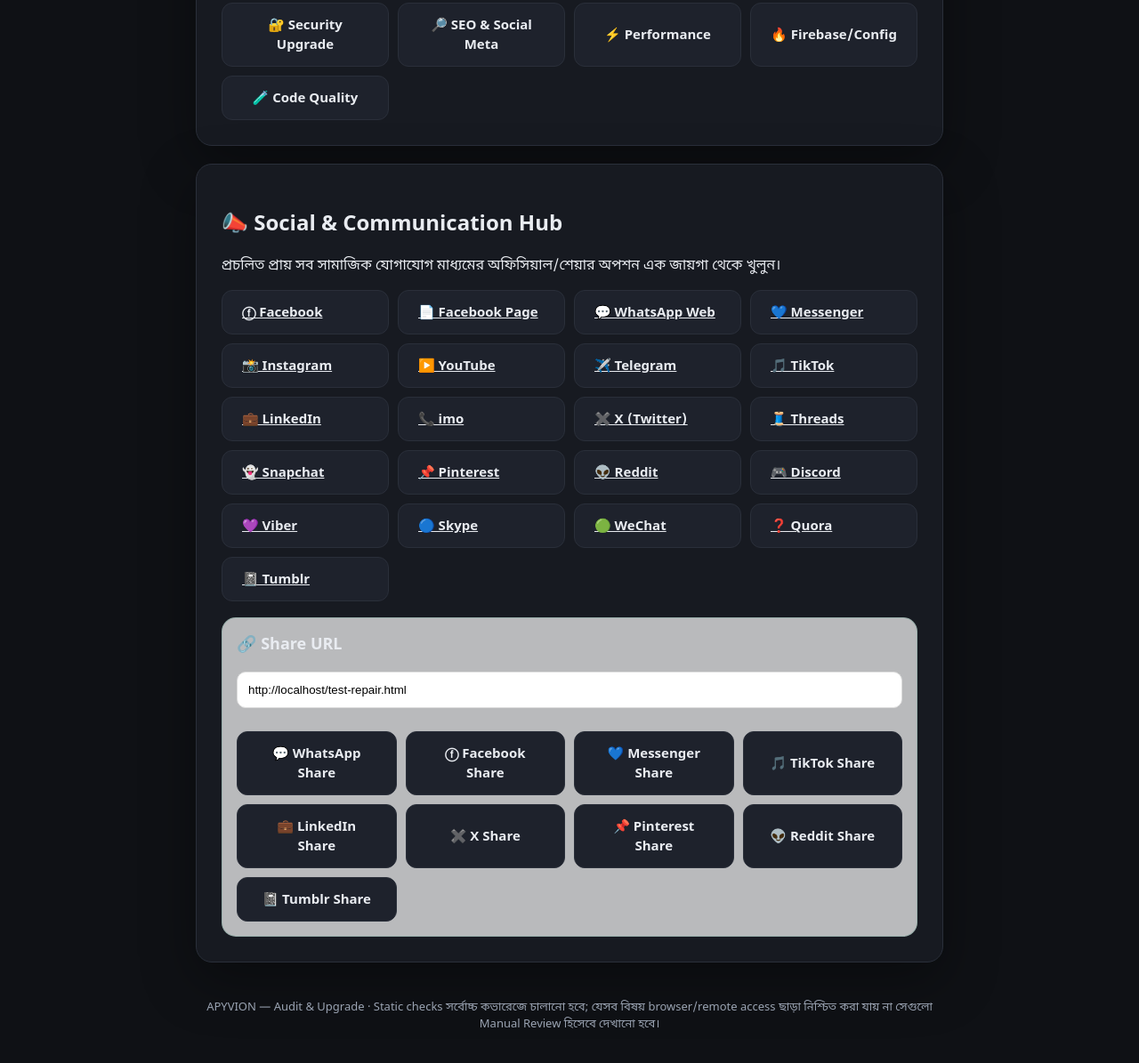
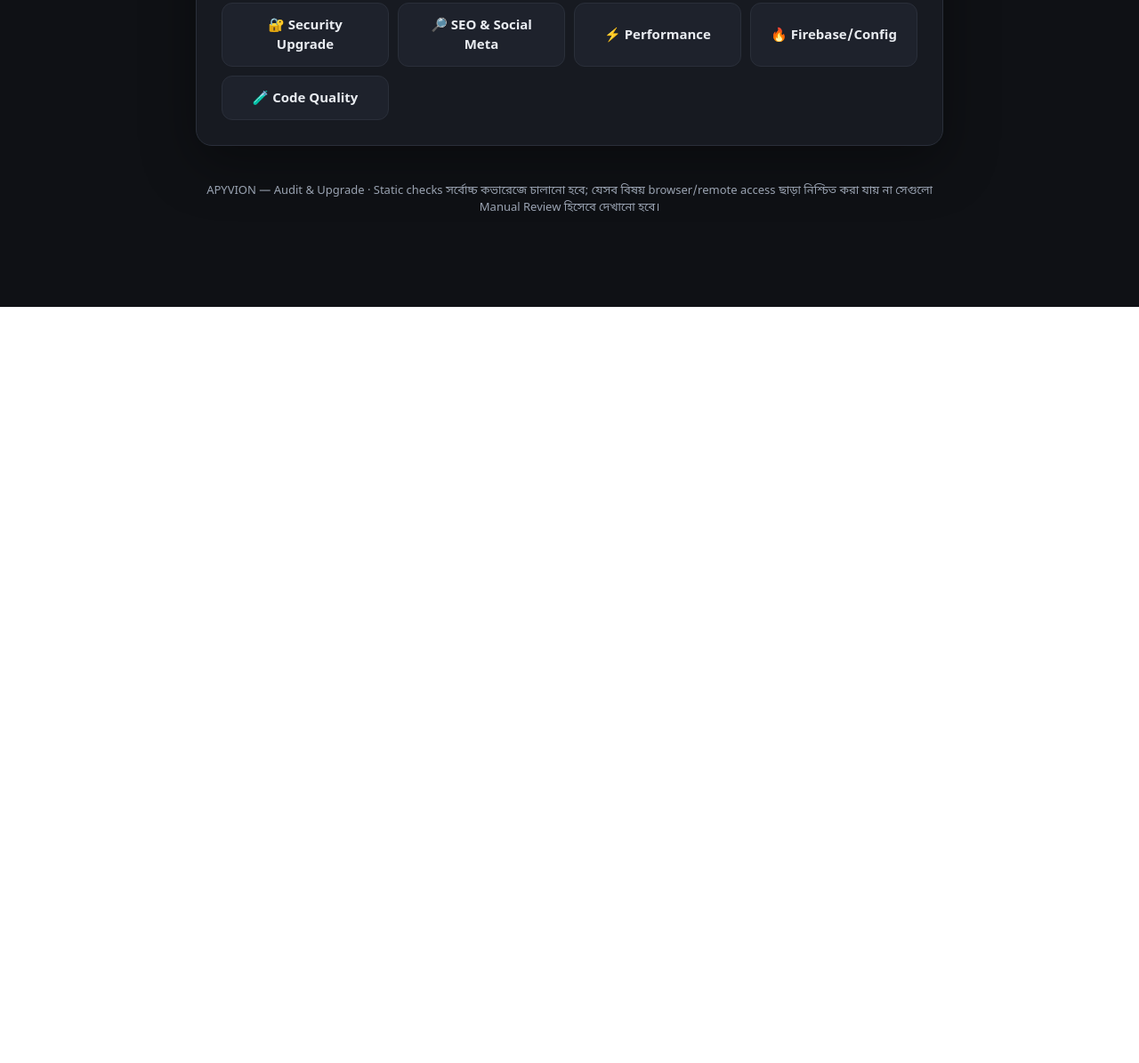
Before and after one commit to muyeedsarker/APYVION, a website with bundled scripts: page test-repair.html in a window 1280 px wide. Shown: the part 746-1941 px from the top of the page at 89% size. After the commit the page ends 1091 px from the top, so only its background shows below. Built offline with nearby package versions, Linux system fonts and the light colour scheme.

Commit message:
scope: remove unrelated social hub from audit

```diff
--- a/test-repair.html
+++ b/test-repair.html
@@ -3,7 +3,7 @@
 <head>
 <meta charset="utf-8">
 <meta name="viewport" content="width=device-width,initial-scale=1">
-<title>APYVION — Audit & Upgrade</title>
+<title>APYVION — Audit &amp; Upgrade</title>
 <meta name="description" content="Link বা ZIP দিন → সমস্যা শনাক্ত → Upgrade/Fix → Retest">
 <link rel="stylesheet" href="assets/style.css">
 <link rel="stylesheet" href="assets/app-builder.css">
@@ -37,53 +37,10 @@
     <p>Scan-এর পরে সমস্যাগুলো category অনুযায়ী আলাদা হবে। প্রতিটি category থেকে নিরাপদ upgrade বেছে নিয়ে নতুন ZIP তৈরি করা যাবে।</p>
     <div class="audit-upgrade-grid">
       <button class="jf-btn" data-upgrade-category="security">🔐 Security Upgrade</button>
-      <button class="jf-btn" data-upgrade-category="seo">🔎 SEO & Social Meta</button>
+      <button class="jf-btn" data-upgrade-category="seo">🔎 SEO &amp; Social Meta</button>
       <button class="jf-btn" data-upgrade-category="performance">⚡ Performance</button>
       <button class="jf-btn" data-upgrade-category="firebase">🔥 Firebase/Config</button>
       <button class="jf-btn" data-upgrade-category="quality">🧪 Code Quality</button>
-    </div>
-  </section>
-
-  <section class="jf-panel" style="margin-top:20px">
-    <h2>📣 Social & Communication Hub</h2>
-    <p>প্রচলিত প্রায় সব সামাজিক যোগাযোগ মাধ্যমের অফিসিয়াল/শেয়ার অপশন এক জায়গা থেকে খুলুন।</p>
-    <div class="social-hub-grid">
-      <a class="jf-btn" href="https://www.facebook.com/" target="_blank" rel="noopener noreferrer">ⓕ Facebook</a>
-      <a class="jf-btn" href="https://www.facebook.com/pages/create/" target="_blank" rel="noopener noreferrer">📄 Facebook Page</a>
-      <a class="jf-btn" href="https://web.whatsapp.com/" target="_blank" rel="noopener noreferrer">💬 WhatsApp Web</a>
-      <a class="jf-btn" href="https://www.messenger.com/" target="_blank" rel="noopener noreferrer">💙 Messenger</a>
-      <a class="jf-btn" href="https://www.instagram.com/" target="_blank" rel="noopener noreferrer">📸 Instagram</a>
-      <a class="jf-btn" href="https://www.youtube.com/" target="_blank" rel="noopener noreferrer">▶️ YouTube</a>
-      <a class="jf-btn" href="https://web.telegram.org/" target="_blank" rel="noopener noreferrer">✈️ Telegram</a>
-      <a class="jf-btn" href="https://www.tiktok.com/" target="_blank" rel="noopener noreferrer">🎵 TikTok</a>
-      <a class="jf-btn" href="https://www.linkedin.com/" target="_blank" rel="noopener noreferrer">💼 LinkedIn</a>
-      <a class="jf-btn" href="https://imo.im/" target="_blank" rel="noopener noreferrer">📞 imo</a>
-      <a class="jf-btn" href="https://x.com/" target="_blank" rel="noopener noreferrer">✖️ X (Twitter)</a>
-      <a class="jf-btn" href="https://www.threads.net/" target="_blank" rel="noopener noreferrer">🧵 Threads</a>
-      <a class="jf-btn" href="https://www.snapchat.com/" target="_blank" rel="noopener noreferrer">👻 Snapchat</a>
-      <a class="jf-btn" href="https://www.pinterest.com/" target="_blank" rel="noopener noreferrer">📌 Pinterest</a>
-      <a class="jf-btn" href="https://www.reddit.com/" target="_blank" rel="noopener noreferrer">👽 Reddit</a>
-      <a class="jf-btn" href="https://discord.com/" target="_blank" rel="noopener noreferrer">🎮 Discord</a>
-      <a class="jf-btn" href="https://www.viber.com/" target="_blank" rel="noopener noreferrer">💜 Viber</a>
-      <a class="jf-btn" href="https://web.skype.com/" target="_blank" rel="noopener noreferrer">🔵 Skype</a>
-      <a class="jf-btn" href="https://web.wechat.com/" target="_blank" rel="noopener noreferrer">🟢 WeChat</a>
-      <a class="jf-btn" href="https://www.quora.com/" target="_blank" rel="noopener noreferrer">❓ Quora</a>
-      <a class="jf-btn" href="https://www.tumblr.com/" target="_blank" rel="noopener noreferrer">📓 Tumblr</a>
-    </div>
-    <div class="social-share-box">
-      <label class="jf-label" for="jfShareUrl">🔗 Share URL</label>
-      <input id="jfShareUrl" type="url" placeholder="https://example.com/">
-      <div class="social-hub-grid">
-        <button class="jf-btn" id="jfWhatsAppShare">💬 WhatsApp Share</button>
-        <button class="jf-btn" id="jfFacebookShare">ⓕ Facebook Share</button>
-        <button class="jf-btn" id="jfMessengerShare">💙 Messenger Share</button>
-        <button class="jf-btn" id="jfTikTokShare">🎵 TikTok Share</button>
-        <button class="jf-btn" id="jfLinkedInShare">💼 LinkedIn Share</button>
-        <button class="jf-btn" id="jfXShare">✖️ X Share</button>
-        <button class="jf-btn" id="jfPinterestShare">📌 Pinterest Share</button>
-        <button class="jf-btn" id="jfRedditShare">👽 Reddit Share</button>
-        <button class="jf-btn" id="jfTumblrShare">📓 Tumblr Share</button>
-      </div>
     </div>
   </section>
 
```
